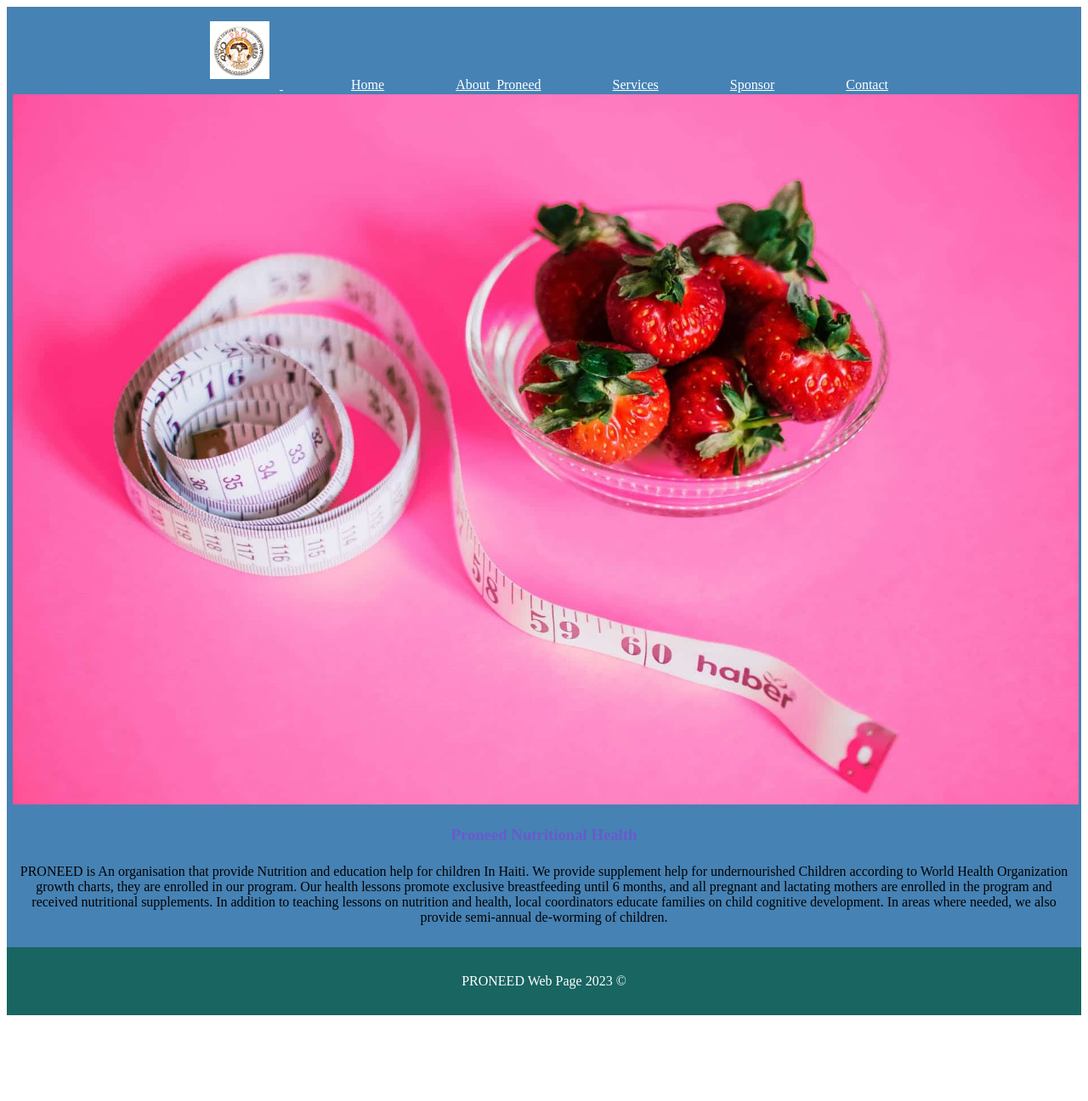
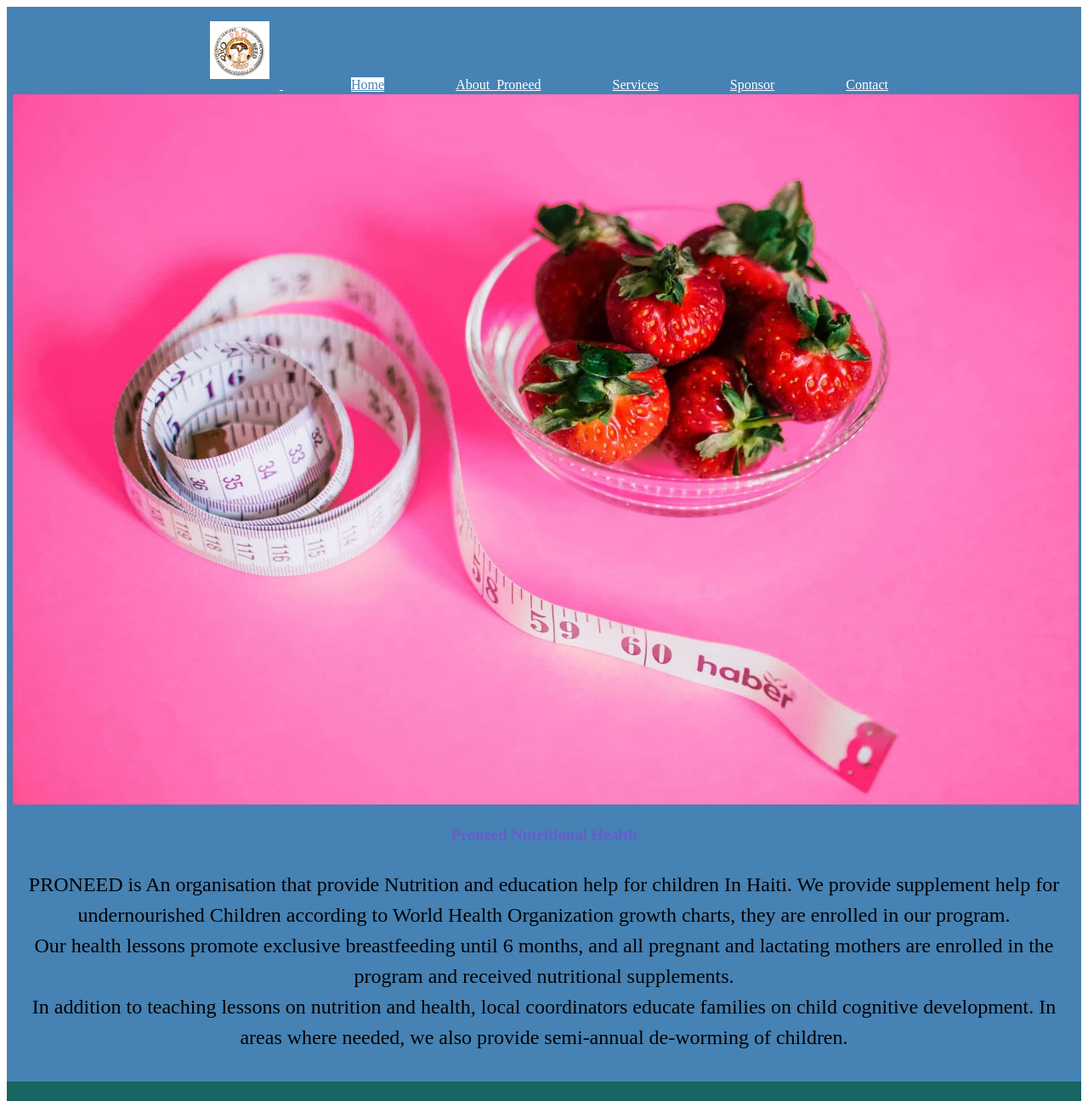
Before and after one commit to genestefredo/Proneed509, a plain HTML site: page index.html in a window 1280 px wide. Shown: the top 1296 px of the page at 85% size. Before the commit the page ends 1203 px from the top, so only its background shows below. Drawn offline with Linux system fonts and the light colour scheme.

Commit message:
Add style and index

```diff
--- a/index.html
+++ b/index.html
@@ -21,7 +21,7 @@
                     <a href="index.html">
                         <img class="logo" src="image\Logo.png" alt="proneed logo">
                     </a>
-                    <a href="index.html">Home</a>
+                    <a id="active" href="index.html">Home</a>
                     <a href="page1">About_Proneed</a>
                     <a href="page2">Services</a>
                     <a href="page3">Sponsor</a>
@@ -33,13 +33,17 @@
 
                 <div id="banner-msg" >
                     <h1>Proneed Nutritional Health</h1>
-                    <p>PRONEED is An organisation that provide Nutrition and education help for children In Haiti. We provide supplement help for undernourished Children according to World Health Organization growth charts, they are enrolled in our program. Our health lessons promote exclusive breastfeeding until 6 months, and all pregnant and lactating mothers are enrolled in the program and received nutritional supplements. In addition to teaching lessons on nutrition and health, local coordinators educate families on child cognitive development. In areas where needed, we also provide semi-annual de-worming of children.</p>
+                    <p class="main-para">PRONEED is An organisation that provide Nutrition and education help for children In Haiti. We provide supplement help for undernourished Children according to World Health Organization growth charts, they are enrolled in our program. <br>
+                        Our health lessons promote exclusive breastfeeding until 6 months, and all pregnant and lactating mothers are enrolled in the program and received nutritional supplements. <br>
+                         In addition to teaching lessons on nutrition and health, local coordinators educate families on child cognitive development. In areas where needed, we also provide semi-annual de-worming of children.</p>
 
                 </div>
                 </nav>
             </main>
         </section>
-        <footer><p>PRONEED Web Page 2023 &copy</p></footer>
+        <footer>
+            <p>PRONEED Web Page 2023 &copy</p>
+        </footer>
     </body>
 
 </html>
--- a/styles/index.css
+++ b/styles/index.css
@@ -10,6 +10,10 @@ a {
 color: white;
 margin: 40px;
 }
+#active {
+    background-color: white;
+    color: steelblue;
+}
 h1{
     color:slateblue ;
 
@@ -17,6 +21,10 @@ h1{
 
 p {
     padding:5px;
+}
+.main-para{
+    font-size: 1.5em;
+    line-height: 1.5em;
 }
 header img{
     padding: 10px;
```
